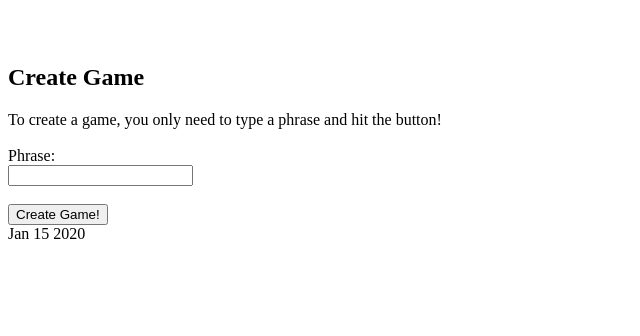
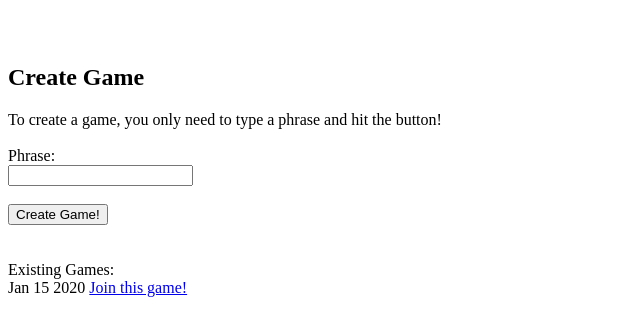
Before and after one commit to DenisCalixto/Countable, a Django app: page / in a window 1280 px wide. Shown: the top 336 px of the page, without its empty margins (0-640 px from the left). Run offline with Django 3.2, Linux system fonts and the light colour scheme; tables that the repository leaves empty hold one stand-in row (values such as "Sample post").

Commit message:
Readme update Link on the home page to open game detail

```diff
--- a/countabletest-project/game/templates/game/home.html
+++ b/countabletest-project/game/templates/game/home.html
@@ -19,10 +19,17 @@
 
     </form>
   </div>
+  <br><br>
+  Existing Games:
   {% for game in games.all %}
     <div class="game">
       <div class="">
         {{ game.formated_creation_date }}
+        <a href="javascript:document.getElementById('detail').submit();">Join this game!</a>
+        <form id="detail" action="{% url 'detail' game.id %}" method="post">
+          {% csrf_token %} <!-- PROTECT THE FORM FROM ATTACKS -->
+          <input type="hidden" name="" value="">
+        </form>
       </div>
     </div>
   {% endfor %}
--- a/countabletest-project/game/views.py
+++ b/countabletest-project/game/views.py
@@ -8,8 +8,20 @@
 
 def detail(request, game_id):
     game = get_object_or_404(Game, pk=game_id)
-    current_move = 1
-    return render(request,'game/detail.html', {'game':game})
+    if game.phrase03: # if third phrase exists, this is the fifth move. One to go
+        current_move = 5
+    else:
+        if game.image02:  # if second image exists, this is the forth move. Two to go
+            current_move = 4
+        else:
+            if game.phrase02:
+                current_move = 3
+            else:
+                if game.image01:
+                    current_move = 2
+                else:
+                    current_move = 1
+    return render(request,'game/detail.html', {'game':game, 'current_move': current_move})
 
 def create(request):
     if request.method == 'POST':
```
Also changed, not shown: README.md.
